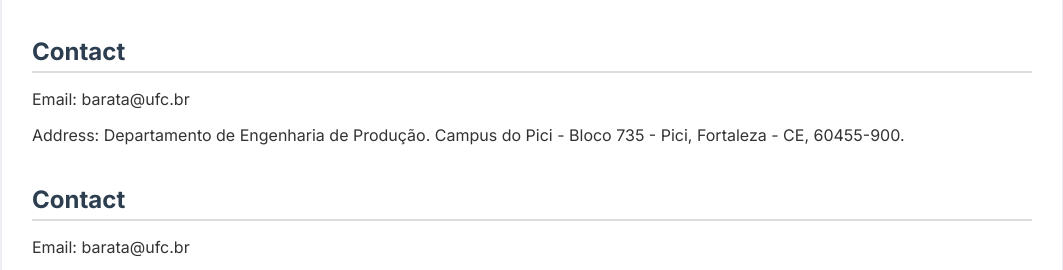
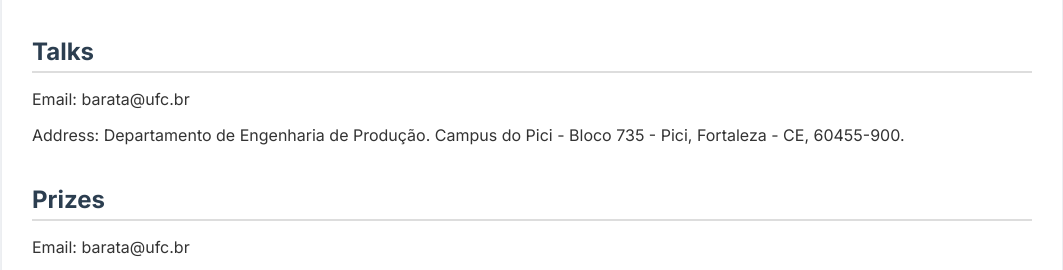
Before and after one commit to brunodeathayde/brunodeathayde.github.io, a plain HTML site: page index.html in a window 1280 px wide. Shown: the part 1239-1509 px from the top of the page, without its empty margins (108-1171 px from the left). Drawn offline with Linux system fonts and the light colour scheme.

Commit message:
index.html

```diff
--- a/index.html
+++ b/index.html
@@ -101,14 +101,14 @@
             </section>
 
             <section id="talks">
-                <h2>Contact</h2>
+                <h2>Talks</h2>
                 <p>Email: barata@ufc.br</p>
                 <p>Address: Departamento de Engenharia de Produção. Campus do Pici - Bloco 735 - Pici, Fortaleza - CE, 60455-900.</p>
             </section>
         </main>
 
         <section id="prizes">
-                <h2>Contact</h2>
+                <h2>Prizes</h2>
                 <p>Email: barata@ufc.br</p>
                 <p>Address: Departamento de Engenharia de Produção. Campus do Pici - Bloco 735 - Pici, Fortaleza - CE, 60455-900.</p>
             </section>
```
